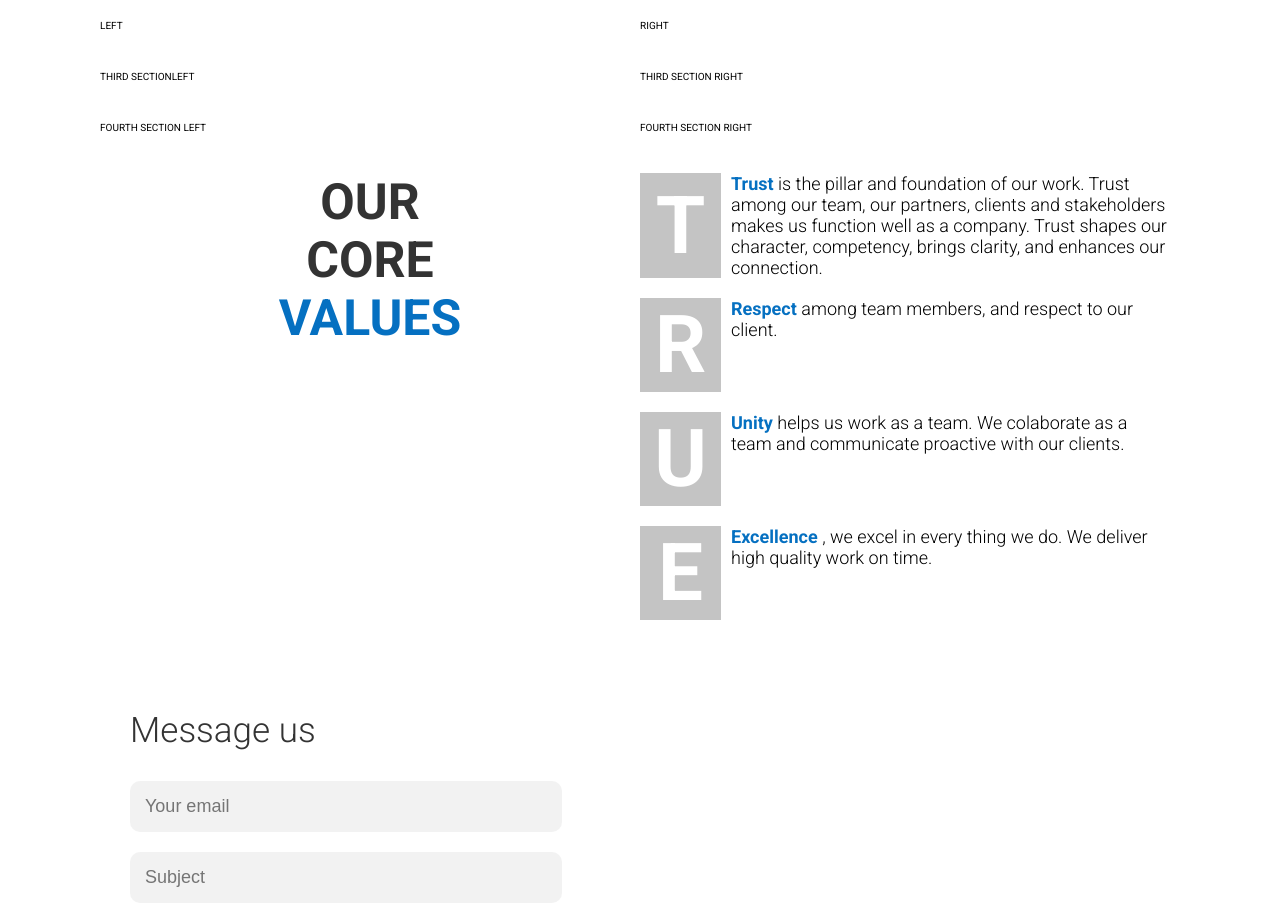
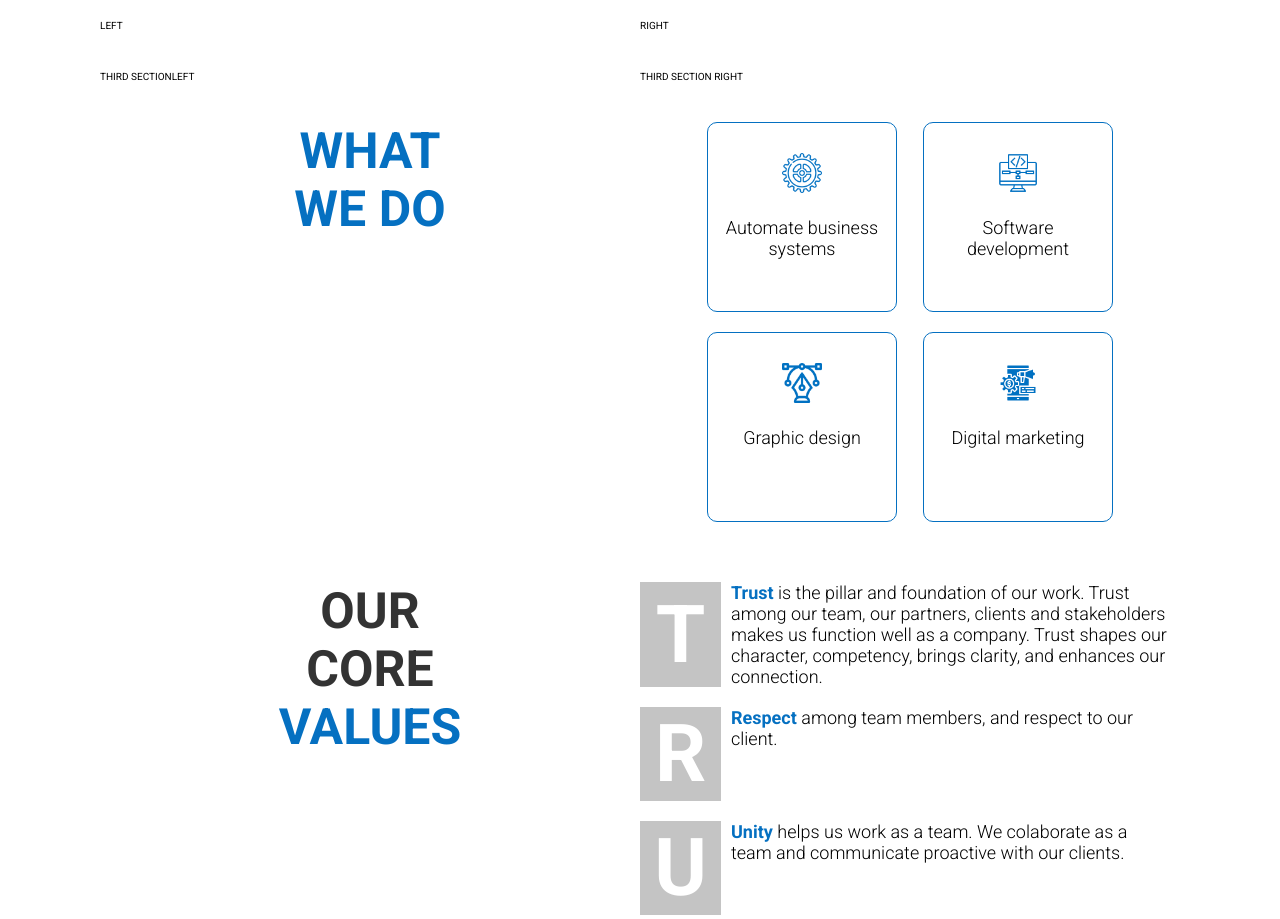
Before and after one commit to habinezadalvan/advanced-react-app, a React (Create React App) app: page / in a window 1280 px wide. Shown: the part 900-1819 px from the top of the page. Built offline with nearby package versions, Linux system fonts and the light colour scheme.

Commit message:
created common main card component and displays what we do section

```diff
--- a/src/components/common/Heading.js
+++ b/src/components/common/Heading.js
@@ -10,4 +10,8 @@ const Heading = ({text1, text2}) => {
   );
 };
 
+Heading.defaultProps = {
+  text1: '',
+  text2: ''
+}
 export default Heading;
--- /dev/null
+++ b/src/components/common/MainCard.js
@@ -0,0 +1,12 @@
+import React from "react";
+
+const MainCard = ({ imageSrc, text }) => {
+  return (
+    <div className="main-card">
+      <img src={imageSrc} alt="automate" />
+      <p>{text}</p>
+    </div>
+  );
+};
+
+export default MainCard;
--- a/src/components/fourthSection/index.js
+++ b/src/components/fourthSection/index.js
@@ -1,10 +1,25 @@
 import React from "react";
+import Heading from "../common/Heading";
+import automate from '../../assets/images/automation.png';
+import softwaredev from '../../assets/images/coding.png';
+import graphicDesign from '../../assets/images/pen.png';
+import digitalmarketing from '../../assets/images/digital-marketing.png';
+import MainCard from "../common/MainCard";
 
 const FourthSection = () => {
   return (
     <div className="fourth-section">
-      <div className="fourth-section--left">FOURTH SECTION LEFT</div>
-      <div className="fourth-section--right">FOURTH SECTION RIGHT</div>
+      <div className="fourth-section--left">
+        <Heading text2="what we do"/>
+      </div>
+      <div className="fourth-section--right">
+        <div className="fourth-section--right__container">
+            <MainCard imageSrc={automate} text="Automate business systems"/>
+            <MainCard imageSrc={softwaredev} text="Software development"/>
+            <MainCard imageSrc={graphicDesign} text="Graphic design"/>
+            <MainCard imageSrc={digitalmarketing} text="Digital marketing"/>
+        </div>
+      </div>
     </div>
   );
 };
--- a/src/sass/abstracts/_variables.scss
+++ b/src/sass/abstracts/_variables.scss
@@ -42,3 +42,7 @@ $medium-padding: 3rem;
 // flex-basis
 
 $half-flex-basis: 50%;
+
+// border-radius
+
+$medium-border-radius: 1rem
--- a/src/sass/base/_utilities.scss
+++ b/src/sass/base/_utilities.scss
@@ -20,6 +20,11 @@
     color: $color-primary-opacity-80;
     font-size: 2.5rem;
     padding-bottom: $medium-padding;
+
+    @include responsive(tab-port){
+        width: 80%;
+    }
+
     @include responsive(phone){
         width: 90%;
     }
--- a/src/sass/components/_button.scss
+++ b/src/sass/components/_button.scss
@@ -6,7 +6,7 @@
     background-color: $color-primary-dark-blue;
     font-size: 1.5rem;
     @include positioningContent(center, center);
-    border-radius: 1rem;
+    border-radius: $medium-border-radius;
     outline: none;
     cursor: pointer;
     &:hover{
--- /dev/null
+++ b/src/sass/components/_maincard.scss
@@ -0,0 +1,27 @@
+.main-card{
+    width: 44%;
+    border: 1px solid $color-primary-dark-blue;
+    height: 19rem;
+    border-radius: $medium-border-radius;
+    padding: 3rem 1.5rem;
+    text-align: center;
+    font-size: 1.8rem;
+    font-weight: $light-weight;
+    margin-bottom: 2rem;
+    transition: all .2s;
+    img{
+        height: 4rem;
+        width: 4rem;
+        margin-bottom: 2rem;
+    }
+
+    @include responsive(phone){
+        width: 44%;
+    }
+
+    &:hover{
+        border: none;
+        transform: scale(1.09);
+        box-shadow: $box-shadow;
+    }
+}
--- a/src/sass/components/_sendmessage.scss
+++ b/src/sass/components/_sendmessage.scss
@@ -13,7 +13,7 @@
             width: 90%;
             padding: 1.5rem;
             font-size: 1.8rem;
-            border-radius: 1rem;
+            border-radius: $medium-border-radius;
             margin-bottom: 2rem;
             border: none;
             background-color: $bg-color-secondary-light-gray;
--- a/src/sass/layouts/_fourthsection.scss
+++ b/src/sass/layouts/_fourthsection.scss
@@ -4,7 +4,16 @@
     &--left{
     }
     &--right{
-
+        &__container{
+            width: 80%;
+            margin: 0 auto;
+            display: flex;
+            flex-wrap: wrap;
+            justify-content: space-around;
+            @include responsive(tab-port){
+                width: 90%;
+            }
+        }
     }
     @include responsive(phone){
     }
--- a/src/sass/main.scss
+++ b/src/sass/main.scss
@@ -9,6 +9,7 @@
 @import './components/button';
 @import './components/corevalue';
 @import './components/logo';
+@import './components/maincard';
 @import './components/socialicon';
 @import './components/sendmessage';
 
--- a/src/styles/styles.css
+++ b/src/styles/styles.css
@@ -44,6 +44,9 @@ body {
   color: rgba(0, 0, 0, 0.801);
   font-size: 2.5rem;
   padding-bottom: 3rem; }
+  @media (max-width: 56.25em) {
+    .heading {
+      width: 80%; } }
   @media (max-width: 37.5em) {
     .heading {
       width: 90%; } }
@@ -70,7 +73,8 @@ body {
 
 .core-value {
   display: flex;
-  margin-bottom: 2rem; }
+  margin-bottom: 2rem;
+  transition: all .2s; }
   .core-value__box {
     flex-basis: 15%;
     background-color: #C4C4C4;
@@ -88,10 +92,36 @@ body {
     padding: 0rem 1rem; }
   .core-value__strong {
     color: #0570c1; }
+  .core-value:hover {
+    transform: scale(1.09);
+    box-shadow: 0 2px 10px 0 rgba(0, 0, 0, 0.1); }
 
 .logo {
   height: 80%;
   width: 80%; }
+
+.main-card {
+  width: 44%;
+  border: 1px solid #0570c1;
+  height: 19rem;
+  border-radius: 1rem;
+  padding: 3rem 1.5rem;
+  text-align: center;
+  font-size: 1.8rem;
+  font-weight: 300;
+  margin-bottom: 2rem;
+  transition: all .2s; }
+  .main-card img {
+    height: 4rem;
+    width: 4rem;
+    margin-bottom: 2rem; }
+  @media (max-width: 37.5em) {
+    .main-card {
+      width: 44%; } }
+  .main-card:hover {
+    border: none;
+    transform: scale(1.09);
+    box-shadow: 0 2px 10px 0 rgba(0, 0, 0, 0.1); }
 
 .social-icon {
   height: 4rem;
@@ -281,6 +311,15 @@ body {
   @media (max-width: 37.5em) {
     .fourth-section {
       flex-direction: column; } }
+  .fourth-section--right__container {
+    width: 80%;
+    margin: 0 auto;
+    display: flex;
+    flex-wrap: wrap;
+    justify-content: space-around; }
+    @media (max-width: 56.25em) {
+      .fourth-section--right__container {
+        width: 90%; } }
 
 .header {
   height: 5rem;
```
Also changed, not shown: src/sass/components/_corevalue.scss (+7 -1 lines).
